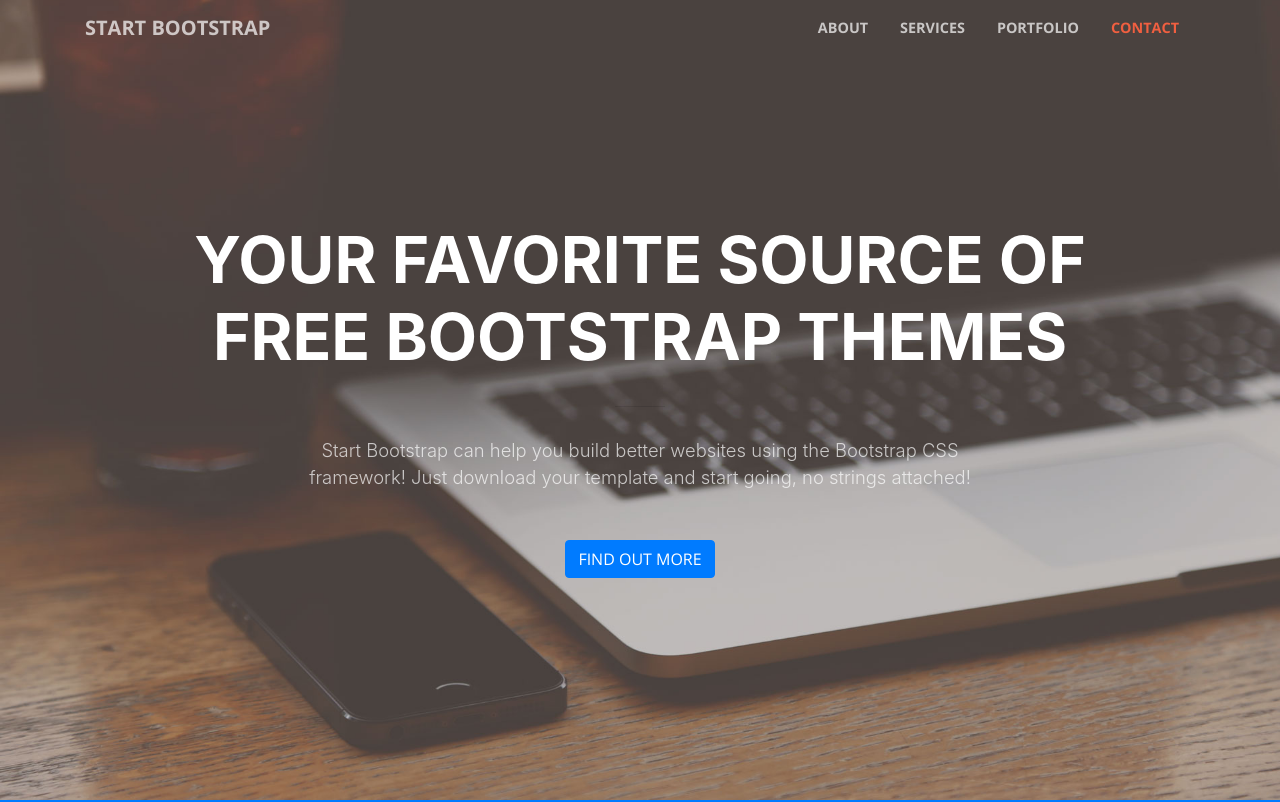
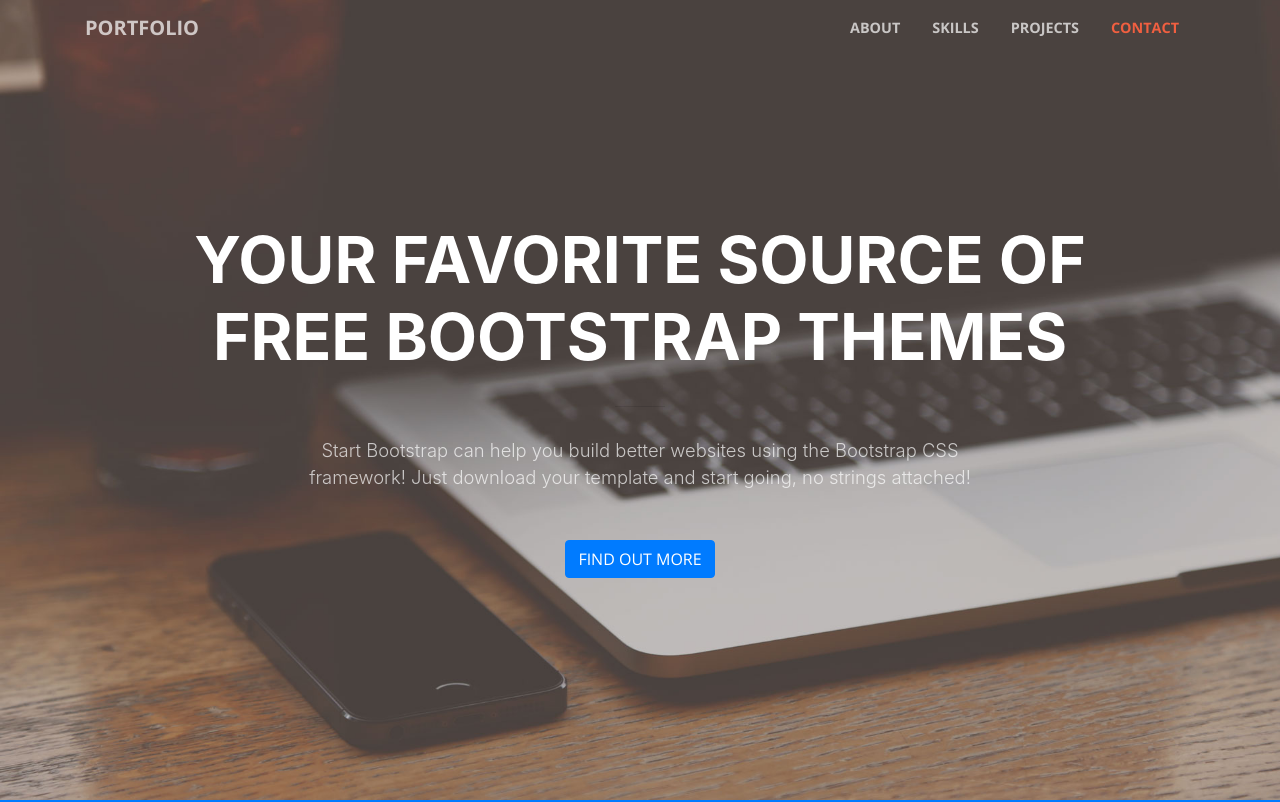
Before and after one commit to yuchnw/yuchnw.github.io, a website with bundled scripts: page index.html in a window 1280 px wide. Shown: the top 802 px of the page. Built offline with nearby package versions, Linux system fonts and the light colour scheme.

Commit message:
Modify title

```diff
--- a/index.html
+++ b/index.html
@@ -8,7 +8,7 @@
     <meta name="description" content="">
     <meta name="author" content="">
 
-    <title>Creative - Start Bootstrap Theme</title>
+    <title>Yuchen Wang</title>
 
     <!-- Bootstrap core CSS -->
     <link href="vendor/bootstrap/css/bootstrap.min.css" rel="stylesheet">
@@ -31,7 +31,7 @@
     <!-- Navigation -->
     <nav class="navbar navbar-expand-lg navbar-light fixed-top" id="mainNav">
       <div class="container">
-        <a class="navbar-brand js-scroll-trigger" href="#page-top">Start Bootstrap</a>
+        <a class="navbar-brand js-scroll-trigger" href="#page-top">Portfolio</a>
         <button class="navbar-toggler navbar-toggler-right" type="button" data-toggle="collapse" data-target="#navbarResponsive" aria-controls="navbarResponsive" aria-expanded="false" aria-label="Toggle navigation">
           <span class="navbar-toggler-icon"></span>
         </button>
@@ -41,10 +41,10 @@
               <a class="nav-link js-scroll-trigger" href="#about">About</a>
             </li>
             <li class="nav-item">
-              <a class="nav-link js-scroll-trigger" href="#services">Services</a>
+              <a class="nav-link js-scroll-trigger" href="#services">Skills</a>
             </li>
             <li class="nav-item">
-              <a class="nav-link js-scroll-trigger" href="#portfolio">Portfolio</a>
+              <a class="nav-link js-scroll-trigger" href="#portfolio">Projects</a>
             </li>
             <li class="nav-item">
               <a class="nav-link js-scroll-trigger" href="#contact">Contact</a>
```
